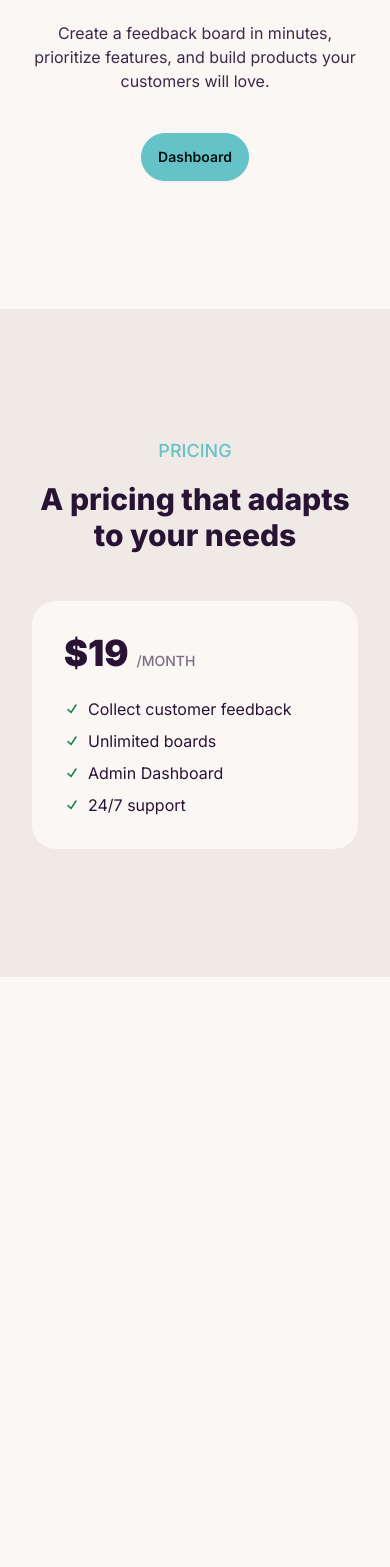
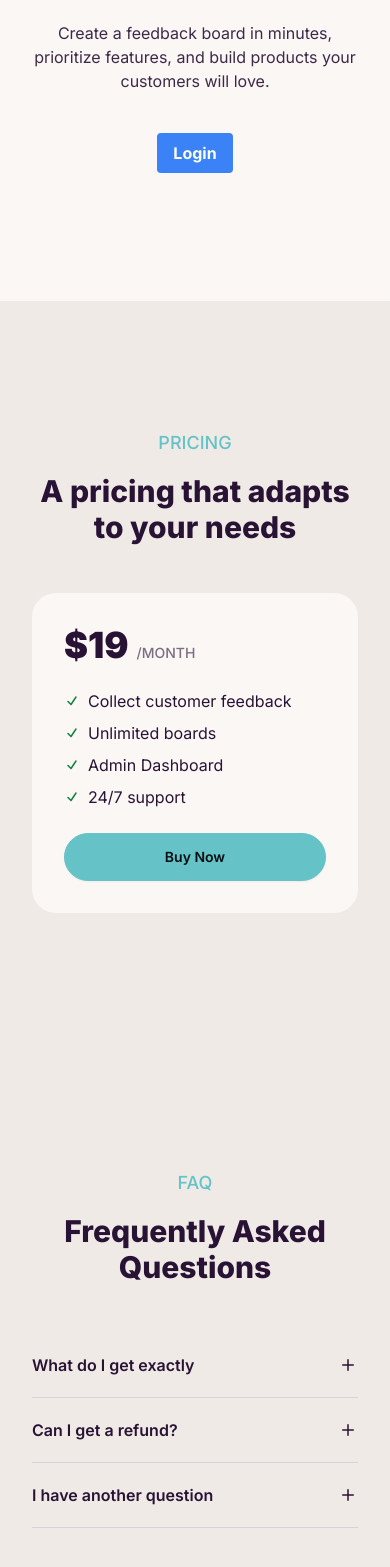
Before and after one commit to ratracegrad/codefast, a Next.js app: page / in a window 390 px wide. Shown: the part 351-1918 px from the top of the page. Before the commit the page ends 1328 px from the top, so only its background shows below. Built offline with nearby package versions, Linux system fonts and the light colour scheme.

Commit message:
finished reactjs intermediate section of the training

```diff
--- a/app/page.js
+++ b/app/page.js
@@ -1,121 +1,15 @@
-import Link from 'next/link';
-import ButtonLogin from '../components/ButtonLogin';
+import Header from '@/components/Header';
+import Hero from '@/components/Hero';
+import Pricing from '@/components/Pricing';
+import FAQ from '@/components/FAQ';
 
 export default function Home() {
-  const isLoggedIn = true;
-
   return (
     <main>
-      {/* HEADER */}
-      <section className=" flex w-full items-center justify-between max-w-5xl mx-auto px-8 py-2 rounded-full mt-10 border-2 border-zinc-700">
-        <div>CodeFastSaaS</div>
-        <div className="space-x-4 hidden md:block">
-          <a href="#pricing" className="link link-hover">
-            Pricing
-          </a>
-          <a href="#faq" className="link link-hover">
-            FAQ
-          </a>
-        </div>
-        <div>
-          <ButtonLogin />
-        </div>
-      </section>
-
-      {/* HERO */}
-      <section id="hero" className="px-8 py-32 text-center max-w-3xl mx-auto">
-        <h1 className="text-4xl lg:text-5xl font-extrabold mb-6">
-          Collect customer feedback to build better products
-        </h1>
-        <div className="opacity-90 mb-10">
-          Create a feedback board in minutes, prioritize features, and build
-          products your customers will love.
-        </div>
-        <ButtonLogin isLoggedIn={isLoggedIn} />
-      </section>
-
-      {/* PRICING */}
-      <section id="pricing" className="bg-base-200">
-        <div className="py-32 px-8 max-w-3xl mx-auto">
-          <p className="text-lg uppercase font-medium text-center text-primary mb-4">
-            Pricing
-          </p>
-          <h2 className="text-3xl lg:text-4xl font-extrabold mb-12 text-center">
-            A pricing that adapts to your needs
-          </h2>
-          <div className="p-8 bg-base-100 max-w-96 rounded-3xl mx-auto space-y-6">
-            <div className="flex gap-2 items-baseline">
-              <div className="text-4xl font-black">$19</div>
-              <div className="uppercase text-sm font-medium opacity-60">
-                /month
-              </div>
-            </div>
-
-            <ul className="space-y-2">
-              <li className="flex gap-2 items-center">
-                <svg
-                  xmlns="http://www.w3.org/2000/svg"
-                  viewBox="0 0 16 16"
-                  fill="currentColor"
-                  className="size-4 text-green-700"
-                >
-                  <path
-                    fillRule="evenodd"
-                    d="M12.416 3.376a.75.75 0 0 1 .208 1.04l-5 7.5a.75.75 0 0 1-1.154.114l-3-3a.75.75 0 0 1 1.06-1.06l2.353 2.353 4.493-6.74a.75.75 0 0 1 1.04-.207Z"
-                    clipRule="evenodd"
-                  />
-                </svg>
-                Collect customer feedback
-              </li>
-              <li className="flex gap-2 items-center">
-                <svg
-                  xmlns="http://www.w3.org/2000/svg"
-                  viewBox="0 0 16 16"
-                  fill="currentColor"
-                  className="size-4 text-green-700"
-                >
-                  <path
-                    fillRule="evenodd"
-                    d="M12.416 3.376a.75.75 0 0 1 .208 1.04l-5 7.5a.75.75 0 0 1-1.154.114l-3-3a.75.75 0 0 1 1.06-1.06l2.353 2.353 4.493-6.74a.75.75 0 0 1 1.04-.207Z"
-                    clipRule="evenodd"
-                  />
-                </svg>
-                Unlimited boards
-              </li>
-              <li className="flex gap-2 items-center">
-                <svg
-                  xmlns="http://www.w3.org/2000/svg"
-                  viewBox="0 0 16 16"
-                  fill="currentColor"
-                  className="size-4 text-green-700"
-                >
-                  <path
-                    fillRule="evenodd"
-                    d="M12.416 3.376a.75.75 0 0 1 .208 1.04l-5 7.5a.75.75 0 0 1-1.154.114l-3-3a.75.75 0 0 1 1.06-1.06l2.353 2.353 4.493-6.74a.75.75 0 0 1 1.04-.207Z"
-                    clipRule="evenodd"
-                  />
-                </svg>
-                Admin Dashboard
-              </li>
-              <li className="flex gap-2 items-center">
-                <svg
-                  xmlns="http://www.w3.org/2000/svg"
-                  viewBox="0 0 16 16"
-                  fill="currentColor"
-                  className="size-4 text-green-700"
-                >
-                  <path
-                    fillRule="evenodd"
-                    d="M12.416 3.376a.75.75 0 0 1 .208 1.04l-5 7.5a.75.75 0 0 1-1.154.114l-3-3a.75.75 0 0 1 1.06-1.06l2.353 2.353 4.493-6.74a.75.75 0 0 1 1.04-.207Z"
-                    clipRule="evenodd"
-                  />
-                </svg>
-                24/7 support
-              </li>
-            </ul>
-          </div>
-        </div>
-      </section>
+      <Header />
+      <Hero />
+      <Pricing />
+      <FAQ />
     </main>
   );
 }
--- /dev/null
+++ b/components/ButtonPricing.js
@@ -0,0 +1,9 @@
+import React from 'react';
+
+export default function ButtonPricing({ title, extraStyle }) {
+  return (
+    <button className={`btn btn-primary  ${extraStyle ? extraStyle : ''}`}>
+      {title}
+    </button>
+  );
+}
--- /dev/null
+++ b/components/FAQ.js
@@ -0,0 +1,27 @@
+import React from 'react';
+import FaqListItem from './FaqListItem';
+
+export default function FAQ() {
+  return (
+    <section id="faq" className="bg-base-200">
+      <div className="py-32 px-8 max-w-3xl mx-auto">
+        <p className="text-lg uppercase font-medium text-center text-primary mb-4">
+          FAQ
+        </p>
+        <h2 className="text-3xl lg:text-4xl font-extrabold mb-12 text-center">
+          Frequently Asked Questions
+        </h2>
+
+        <ul className="max-w-xl mx-auto">
+          {[
+            { question: 'What do I get exactly', answer: 'Loreum Ipseum' },
+            { question: 'Can I get a refund?', answer: 'Loreum Ipseum' },
+            { question: 'I have another question', answer: 'Loreum Ipseum' },
+          ].map((qa) => (
+            <FaqListItem key={qa.question} qa={qa} />
+          ))}
+        </ul>
+      </div>
+    </section>
+  );
+}
--- /dev/null
+++ b/components/FaqListItem.js
@@ -0,0 +1,45 @@
+'use client';
+
+import { useState } from 'react';
+
+export default function FaqListItem({ qa }) {
+  const [isOpen, setIsOpen] = useState(false);
+
+  return (
+    <li key={qa.question}>
+      <button
+        onClick={() => setIsOpen(!isOpen)}
+        className="flex items-center justify-between py-5 font-semibold border-zinc-300 border-b w-full text-left"
+      >
+        <p>{qa.question}</p>
+        {isOpen ? (
+          <svg
+            xmlns="http://www.w3.org/2000/svg"
+            viewBox="0 0 20 20"
+            fill="currentColor"
+            className="size-5"
+          >
+            <path
+              fillRule="evenodd"
+              d="M4 10a.75.75 0 0 1 .75-.75h10.5a.75.75 0 0 1 0 1.5H4.75A.75.75 0 0 1 4 10Z"
+              clipRule="evenodd"
+            />
+          </svg>
+        ) : (
+          <svg
+            xmlns="http://www.w3.org/2000/svg"
+            viewBox="0 0 20 20"
+            fill="currentColor"
+            className="size-5"
+          >
+            <path d="M10.75 4.75a.75.75 0 0 0-1.5 0v4.5h-4.5a.75.75 0 0 0 0 1.5h4.5v4.5a.75.75 0 0 0 1.5 0v-4.5h4.5a.75.75 0 0 0 0-1.5h-4.5v-4.5Z" />
+          </svg>
+        )}
+      </button>
+
+      <div className={`${isOpen ? 'block' : 'hidden'} mt-3 mb-6 opacity-90`}>
+        {qa.answer}
+      </div>
+    </li>
+  );
+}
--- /dev/null
+++ b/components/Header.js
@@ -0,0 +1,22 @@
+import React from 'react';
+import ButtonLogin from './ButtonLogin';
+import Link from 'next/link';
+
+export default function Header() {
+  return (
+    <section className=" flex w-full items-center justify-between max-w-5xl mx-auto px-8 py-2 rounded-full mt-10 border-2 border-zinc-700">
+      <div>CodeFastSaaS</div>
+      <div className="space-x-4 hidden md:block">
+        <Link href="#pricing" className="link link-hover">
+          Pricing
+        </Link>
+        <Link href="#faq" className="link link-hover">
+          FAQ
+        </Link>
+      </div>
+      <div>
+        <ButtonLogin />
+      </div>
+    </section>
+  );
+}
--- /dev/null
+++ b/components/Hero.js
@@ -0,0 +1,19 @@
+import React from 'react';
+import ButtonLogin from './ButtonLogin';
+
+export default function Hero() {
+	const isLoggedIn = false;
+
+  return (
+    <section id="hero" className="px-8 py-32 text-center max-w-3xl mx-auto">
+      <h1 className="text-4xl lg:text-5xl font-extrabold mb-6">
+        Collect customer feedback to build better products
+      </h1>
+      <div className="opacity-90 mb-10">
+        Create a feedback board in minutes, prioritize features, and build
+        products your customers will love.
+      </div>
+      <ButtonLogin isLoggedIn={isLoggedIn} />
+    </section>
+  );
+}
--- /dev/null
+++ b/components/ListItem.js
@@ -0,0 +1,21 @@
+import React from 'react';
+
+export default function ListItem({ children }) {
+  return (
+    <li className="flex gap-2 items-center">
+      <svg
+        xmlns="http://www.w3.org/2000/svg"
+        viewBox="0 0 16 16"
+        fill="currentColor"
+        className="size-4 text-green-700"
+      >
+        <path
+          fillRule="evenodd"
+          d="M12.416 3.376a.75.75 0 0 1 .208 1.04l-5 7.5a.75.75 0 0 1-1.154.114l-3-3a.75.75 0 0 1 1.06-1.06l2.353 2.353 4.493-6.74a.75.75 0 0 1 1.04-.207Z"
+          clipRule="evenodd"
+        />
+      </svg>
+      {children}
+    </li>
+  );
+}
--- /dev/null
+++ b/components/Pricing.js
@@ -0,0 +1,40 @@
+import React from 'react';
+import ButtonPricing from './ButtonPricing';
+import ListItem from './ListItem';
+
+export default function Pricing() {
+  const pricingFeaturesList = [
+    'Collect customer feedback',
+    'Unlimited boards',
+    'Admin Dashboard',
+    '24/7 support',
+  ];
+
+  return (
+    <section id="pricing" className="bg-base-200">
+      <div className="py-32 px-8 max-w-3xl mx-auto">
+        <p className="text-lg uppercase font-medium text-center text-primary mb-4">
+          Pricing
+        </p>
+        <h2 className="text-3xl lg:text-4xl font-extrabold mb-12 text-center">
+          A pricing that adapts to your needs
+        </h2>
+        <div className="p-8 bg-base-100 max-w-96 rounded-3xl mx-auto space-y-6">
+          <div className="flex gap-2 items-baseline">
+            <div className="text-4xl font-black">$19</div>
+            <div className="uppercase text-sm font-medium opacity-60">
+              /month
+            </div>
+          </div>
+
+          <ul className="space-y-2">
+            {pricingFeaturesList.map((feature, index) => (
+              <ListItem key={index}>{feature}</ListItem>
+            ))}
+          </ul>
+          <ButtonPricing title={'Buy Now'} extraStyle="w-full" />
+        </div>
+      </div>
+    </section>
+  );
+}
```
Also changed, not shown: .eslintrc.json.
